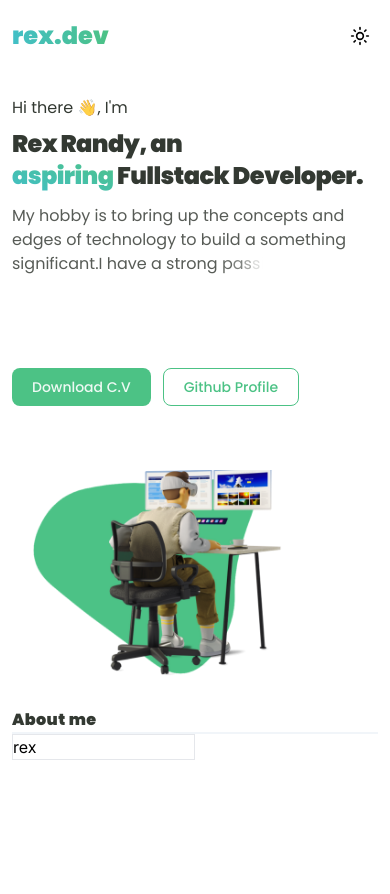
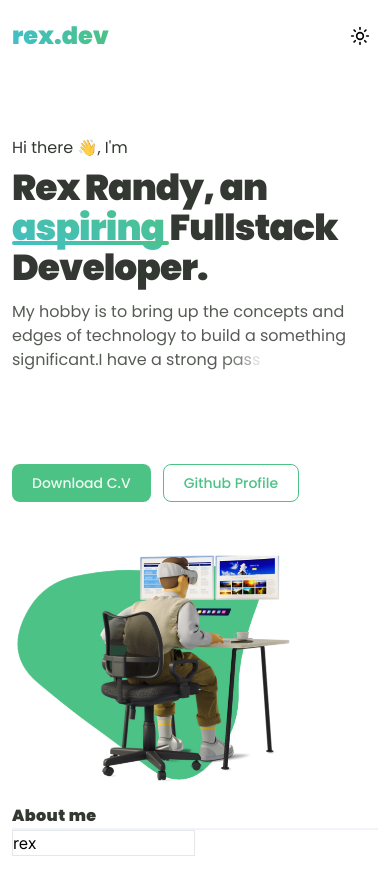
Before and after one commit to Rr-sobusy/rex.dev, a Next.js app: page / in a window 390 px wide. Shown: the top 894 px of the page. Built offline with nearby package versions, Linux system fonts and the light colour scheme.

Commit message:
adjust margins

```diff
--- a/src/components/layout/hero.tsx
+++ b/src/components/layout/hero.tsx
@@ -1,7 +1,6 @@
 import React from "react";
 import { FlexBox } from "../Flexbox";
 import Image from "next/image";
-import { TypeAnimation } from "react-type-animation";
 import Button from "../Button";
 import { TextEffect } from "../TextEffect";
 import { InView } from "../InView";
@@ -22,17 +21,17 @@ const Hero = ({ ...props }: HeroProps) => {
             x: 0,
           },
         }}
-        transition={{ duration: .9, ease: "easeInOut" }}
+        transition={{ duration: 0.9, ease: "easeInOut" }}
         viewOptions={{ margin: "0px 0px -350px 0px" }}
       >
-        <FlexBox className="md:mt-14 mt-10 flex flex-col lg:flex-row gap-16 lg:gap-0 lg:min-h-[calc(100vh-80px)] pt-14 md:pt-[2rem] lg:pt-[8rem] w-full relative">
+        <FlexBox className="md:mt-14 mt-10 flex flex-col lg:flex-row gap-16 lg:gap-0 lg:min-h-[calc(100vh-80px)] pt-[6rem] md:pt-[2rem] lg:pt-[8rem] w-full relative">
           <FlexBox className="flex-1 sm:mt-5 gap-2" flexDirection="col">
             <h5 className="font-poppins text-base text-foreground/85">
               Hi there &#128075;, I'm
             </h5>
-            <h1 className="text-2xl sm:text-3xl md:text-4xl font-extrabold font-poppins tracking-tight text-foreground/85">
+            <h1 className="text-4xl font-extrabold font-poppins tracking-tight text-foreground/85">
               Rex Randy, an{" "}
-              <span className="bg-clip-text text-transparent bg-gradient-to-tr from-primaryAccent to-primary">
+              <span className="bg-clip-text text-transparent bg-gradient-to-tr z-10 from-primaryAccent to-primary relative after:absolute after:left-0 after:bottom-[8px] after:z-0 after:rounded-sm after:bg-gradient-to-r after:from-primaryAccent after:to-primary after:h-[4px] after:w-full">
                 aspiring&nbsp;
               </span>
               Fullstack Developer.
@@ -54,6 +53,7 @@ const Hero = ({ ...props }: HeroProps) => {
           </FlexBox>
           <FlexBox className="flex-1">
             <Image
+             className="scale-110 md:scale-105 lg:scale-100"
               width={800}
               height={700}
               alt="heroimage"
```
